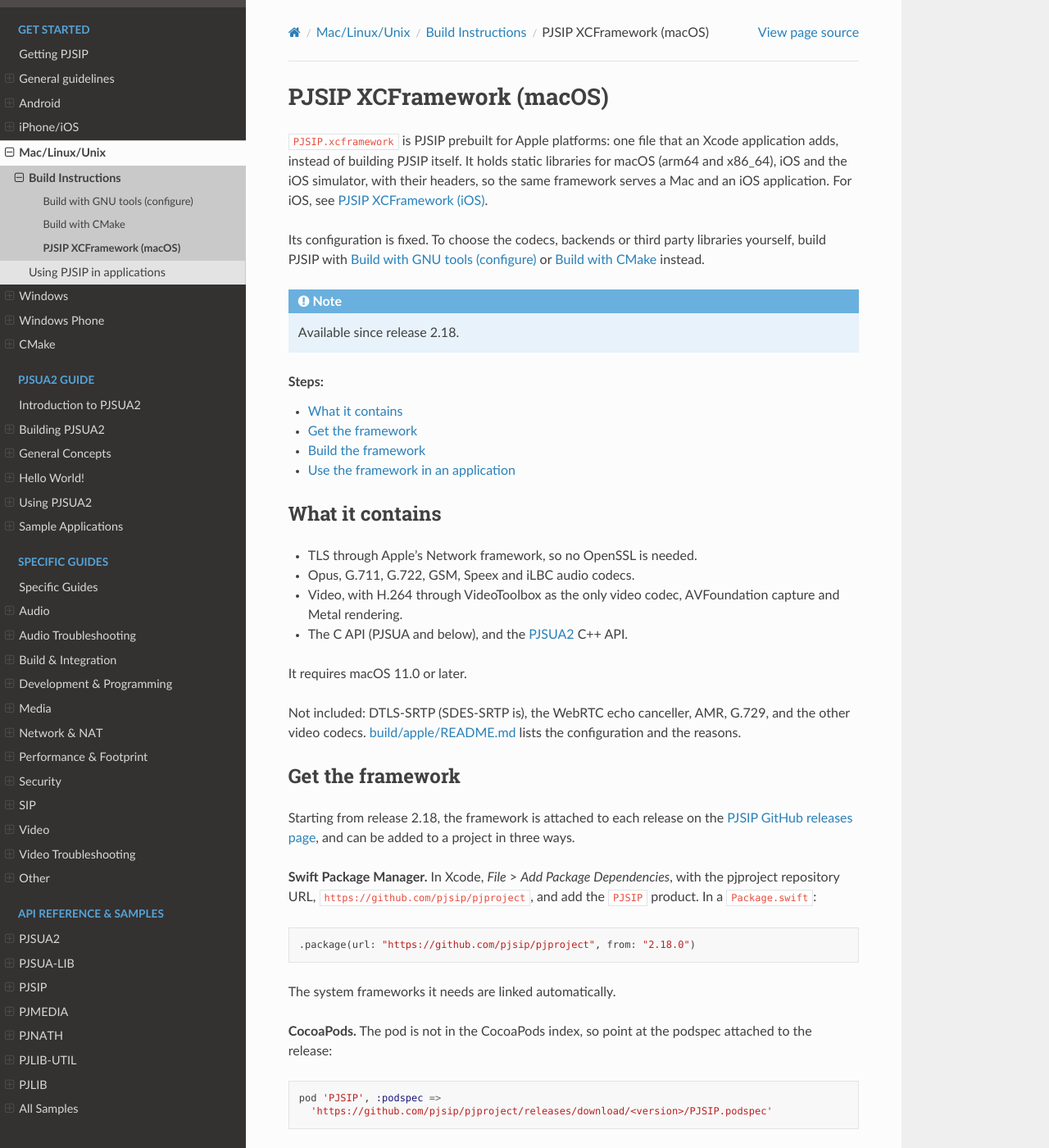
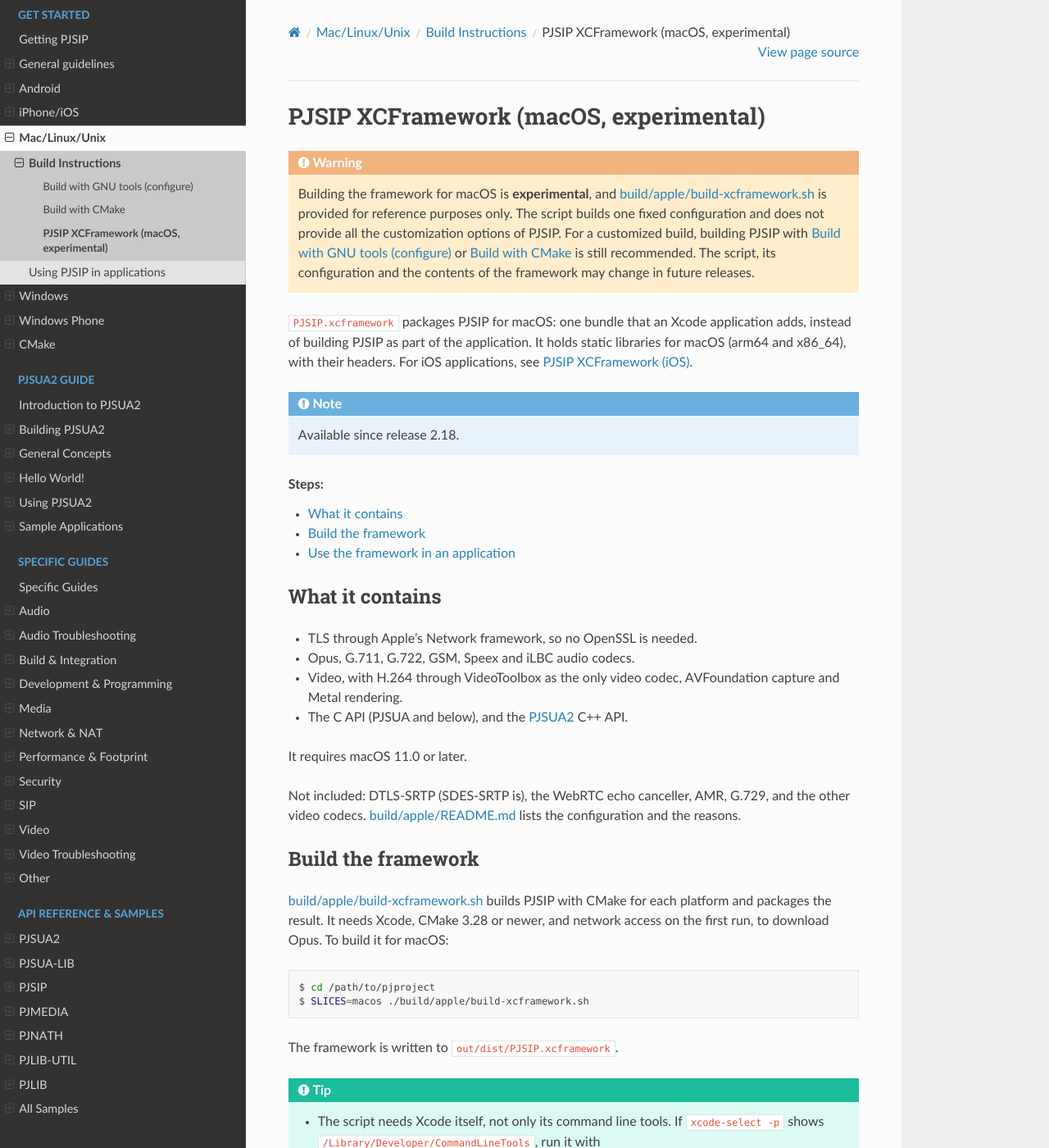
Before and after one commit to pjsip/pjproject_docs, a Sphinx documentation site: the page built from docs/source/get-started/posix/framework.rst, in a window 1280 px wide and 1400 px high. Shown: the whole window at 82% size. Built offline with Sphinx 7.4.7 and the Read the Docs theme 3.1.0, drawn with Linux system fonts in a browser that asks for light colours; the version number could not be read and is left out; some of the changed text lies outside the part shown.

Commit message:
Android, macOS: build the AAR and XCFramework only, as experimental
For 2.18, only the iOS XCFramework is provided as a download.

- Android AAR and macOS XCFramework: drop the download sections (GitHub
  releases, Swift Package Manager, CocoaPods), so the only way is to build
  them with their scripts.
- Mark both as experimental: the scripts are provided for reference
  purposes only, build one fixed configuration without all the
  customization options, and configure-android/configure or CMake is still
  recommended for a customized build.
- macOS and iOS framework pages: describe each framework for its own
  platform, instead of one framework serving both, and build each with
  its own SLICES.
- Build Instructions pages (Android, POSIX) and the CMake page: word the
  options consistently.

```diff
--- a/docs/source/get-started/cmake/build_instructions.rst
+++ b/docs/source/get-started/cmake/build_instructions.rst
@@ -184,8 +184,9 @@ Linux and macOS
 
 See :doc:`/get-started/posix/build_cmake`, which covers the libraries to
 install, the I/O queue and TLS options, and on macOS, builds for the other
-architecture and universal binaries. For macOS applications, the prebuilt
-``PJSIP.xcframework`` is described in :doc:`/get-started/posix/framework`.
+architecture and universal binaries. For macOS applications, building PJSIP
+into ``PJSIP.xcframework`` (experimental) is described in
+:doc:`/get-started/posix/framework`.
 
 Windows, Visual Studio
 ^^^^^^^^^^^^^^^^^^^^^^
--- a/docs/source/get-started/posix/framework.rst
+++ b/docs/source/get-started/posix/framework.rst
@@ -1,13 +1,18 @@
-PJSIP XCFramework (macOS)
+PJSIP XCFramework (macOS, experimental)
 =======================================
 
-``PJSIP.xcframework`` is PJSIP prebuilt for Apple platforms: one file that an Xcode application
-adds, instead of building PJSIP itself. It holds static libraries for macOS (arm64 and x86_64),
-iOS and the iOS simulator, with their headers, so the same framework serves a Mac and an iOS
-application. For iOS, see :doc:`/get-started/ios/framework`.
+.. warning::
 
-Its configuration is fixed. To choose the codecs, backends or third party libraries yourself,
-build PJSIP with :doc:`build_gnu` or :doc:`build_cmake` instead.
+   Building the framework for macOS is **experimental**, and
+   :source:`build/apple/build-xcframework.sh` is provided for reference purposes only. The script
+   builds one fixed configuration and does not provide all the customization options of PJSIP.
+   For a customized build, building PJSIP with :doc:`build_gnu` or :doc:`build_cmake` is still
+   recommended. The script, its configuration and the contents of the framework may change in
+   future releases.
+
+``PJSIP.xcframework`` packages PJSIP for macOS: one bundle that an Xcode application adds, instead
+of building PJSIP as part of the application. It holds static libraries for macOS (arm64 and
+x86_64), with their headers. For iOS applications, see :doc:`/get-started/ios/framework`.
 
 .. note::
 
@@ -33,50 +38,21 @@ Not included: DTLS-SRTP (SDES-SRTP is), the WebRTC echo canceller, AMR, G.729, a
 codecs. :source:`build/apple/README.md` lists the configuration and the reasons.
 
 
-Get the framework
------------------------------------
-Starting from release 2.18, the framework is attached to each release on the
-`PJSIP GitHub releases page <https://github.com/pjsip/pjproject/releases>`__, and can be added to
-a project in three ways.
-
-**Swift Package Manager.** In Xcode, *File* > *Add Package Dependencies*, with the pjproject
-repository URL, ``https://github.com/pjsip/pjproject``, and add the ``PJSIP`` product. In a
-``Package.swift``:
-
-.. code-block:: swift
-
-   .package(url: "https://github.com/pjsip/pjproject", from: "2.18.0")
-
-The system frameworks it needs are linked automatically.
-
-**CocoaPods.** The pod is not in the CocoaPods index, so point at the podspec attached to the
-release:
-
-.. code-block:: ruby
-
-   pod 'PJSIP', :podspec =>
-     'https://github.com/pjsip/pjproject/releases/download/<version>/PJSIP.podspec'
-
-**Manually.** Download ``PJSIP.xcframework.zip`` from the release, unzip it, and continue with
-:ref:`posix_framework_use`.
-
-
 Build the framework
 -----------------------------------
-Alternatively, to build the framework yourself, :source:`build/apple/build-xcframework.sh` builds
-PJSIP with CMake for each platform and packages the result. It needs Xcode, CMake 3.28 or newer,
-and network access on the first run, to download Opus:
+:source:`build/apple/build-xcframework.sh` builds PJSIP with CMake for each platform and packages
+the result. It needs Xcode, CMake 3.28 or newer, and network access on the first run, to download
+Opus. To build it for macOS:
 
 .. code-block:: shell
 
    $ cd /path/to/pjproject
-   $ ./build/apple/build-xcframework.sh
+   $ SLICES=macos ./build/apple/build-xcframework.sh
 
 The framework is written to ``out/dist/PJSIP.xcframework``.
 
 .. tip::
 
-   * ``SLICES=macos`` builds only the macOS part, in a few minutes.
    * The script needs Xcode itself, not only its command line tools. If ``xcode-select -p`` shows
      ``/Library/Developer/CommandLineTools``, run it with
      ``DEVELOPER_DIR=/Applications/Xcode.app/Contents/Developer``.
@@ -86,12 +62,8 @@ The framework is written to ``out/dist/PJSIP.xcframework``.
    * See :source:`build/apple/README.md` for all the settings.
 
 
-.. _posix_framework_use:
-
 Use the framework in an application
 -----------------------------------
-With Swift Package Manager or CocoaPods, the framework is set up already. Otherwise:
-
 #. Drag ``PJSIP.xcframework`` into the Xcode project, and in the target's *General* tab, under
    *Frameworks, Libraries, and Embedded Content*, set it to **Do Not Embed**: it holds static
    libraries.
```
Also changed, not shown: other parts of docs/source/get-started/posix/framework.rst (+1 -1 lines), docs/source/get-started/android/aar.rst (+14 -19 lines), docs/source/get-started/android/build_instructions.rst (+8 -7 lines), docs/source/get-started/ios/framework.rst (+6 -7 lines), docs/source/get-started/posix/build_instructions.rst (+6 -4 lines).
